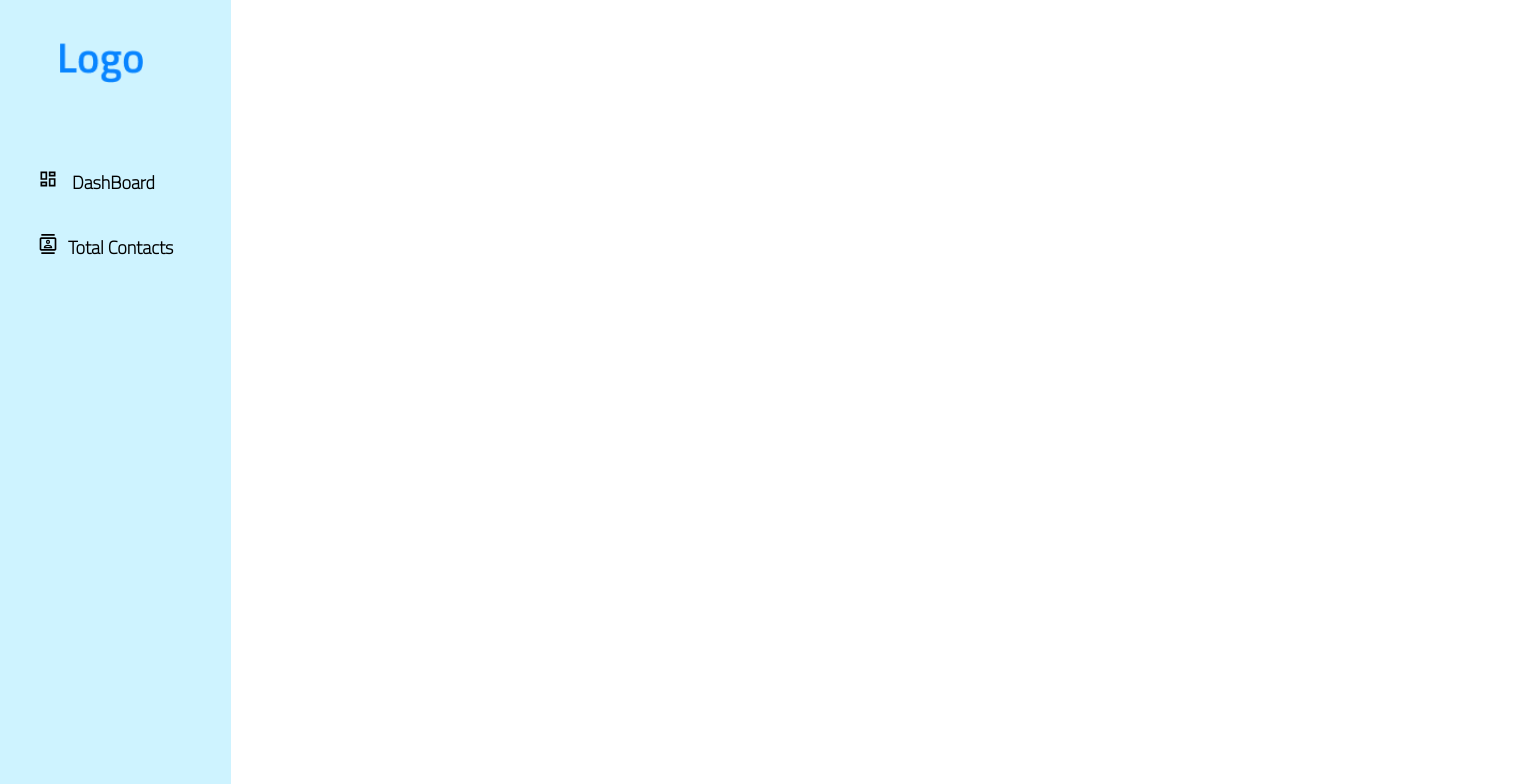
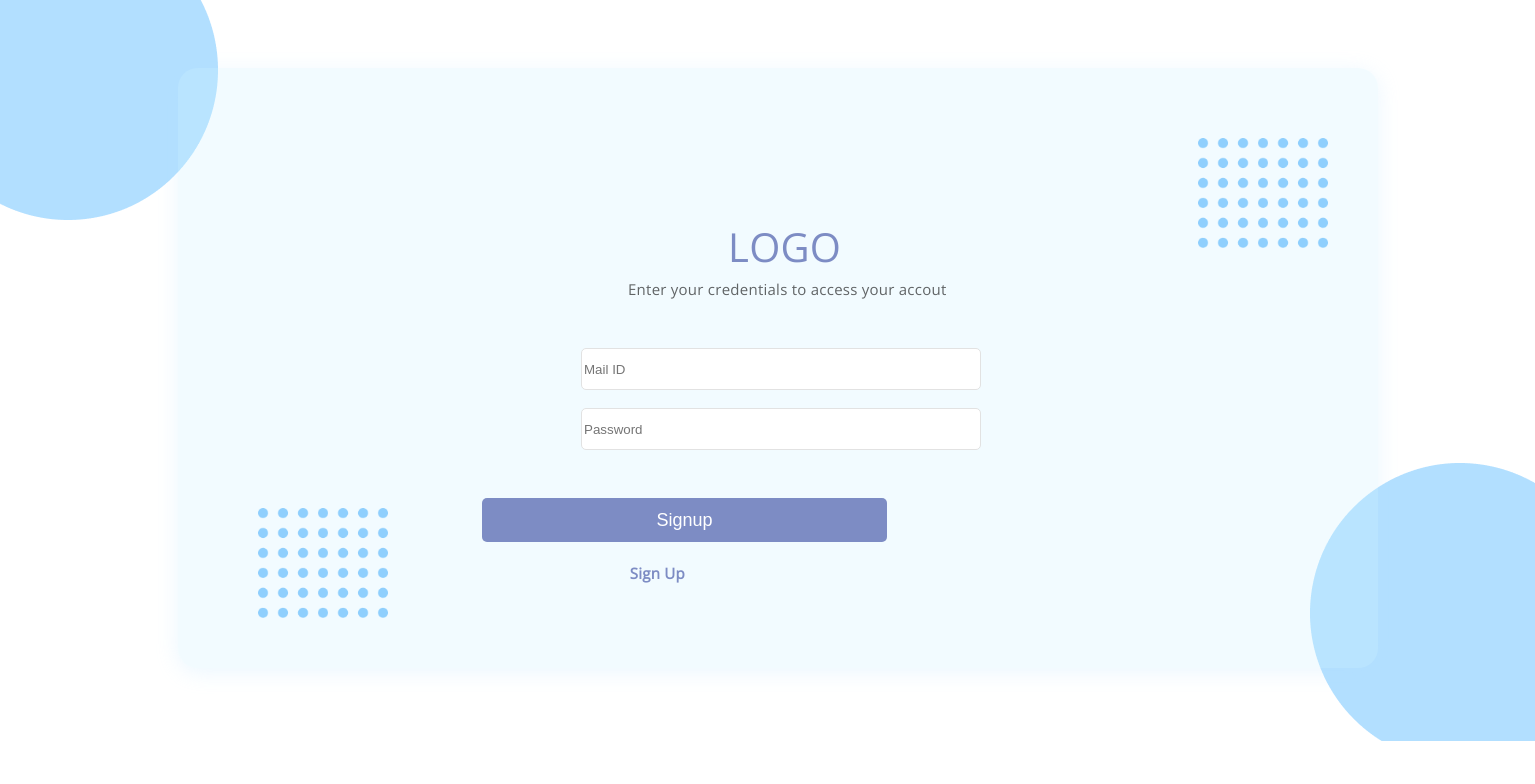
Before and after one commit to YogeshDhengale/Contacts-manager, a React (Create React App) app in the folder Frontend/: page / in a window 1280 px wide. Shown: the top 784 px of the page, 1535 px wide, since content can reach past the window. Built offline with nearby package versions, Linux system fonts and the light colour scheme.

Commit message:
login page design done

```diff
--- a/Frontend/public/index.html
+++ b/Frontend/public/index.html
@@ -8,14 +8,19 @@
   <meta name="theme-color" content="#000000" />
   <meta name="description" content="Web site created using create-react-app" />
   <link rel="apple-touch-icon" href="%PUBLIC_URL%/logo192.png" />
+  <link rel="preconnect" href="https://fonts.gstatic.com" crossorigin>
+  <link href="https://fonts.googleapis.com/css2?family=Open+Sans:wght@300&display=swap" rel="stylesheet">
   <link rel="preconnect" href="https://fonts.googleapis.com">
   <link rel="preconnect" href="https://fonts.gstatic.com" crossorigin>
   <link href="https://fonts.googleapis.com/css2?family=Titillium+Web:wght@200&display=swap" rel="stylesheet">
+  <link rel="preconnect" href="https://fonts.googleapis.com">
+  <link rel="preconnect" href="https://fonts.gstatic.com" crossorigin>
   <!--
       manifest.json provides metadata used when your web app is installed on a
       user's mobile device or desktop. See https://developers.google.com/web/fundamentals/web-app-manifest/
     -->
   <link rel="manifest" href="%PUBLIC_URL%/manifest.json" />
+
   <!--
       Notice the use of %PUBLIC_URL% in the tags above.
       It will be replaced with the URL of the `public` folder during the build.
@@ -25,7 +30,7 @@
       work correctly both with client-side routing and a non-root public URL.
       Learn how to configure a non-root public URL by running `npm run build`.
     -->
-  <title>React App</title>
+  <title>Contacts manager</title>
 </head>
 
 <body>
--- a/Frontend/src/Components/App.js
+++ b/Frontend/src/Components/App.js
@@ -1,11 +1,12 @@
 import React from "react";
+import Login from "./Login/Login";
 import SideNavBar from "./sideNavBar/SideNavBar";
 
 function App () {
 
   return (
     <div >
-     <SideNavBar></SideNavBar>
+     <Login></Login>
     </div>
   )
 }
--- a/Frontend/src/Components/Contacts-Page/Contacts-Page.jsx
+++ b/Frontend/src/Components/Contacts-Page/Contacts-Page.jsx
@@ -1,8 +1,9 @@
+import SideNavBar from "../sideNavBar/SideNavBar"
+
 const Contacts_page = ()=>{
     return (
-
         <>
-
+        <SideNavBar></SideNavBar>
         </>
     )
 
--- a/Frontend/src/Components/Login/Login.css
+++ b/Frontend/src/Components/Login/Login.css
@@ -0,0 +1,182 @@
+.login {
+    position: relative;
+    background: #FFFFFF;
+}
+
+.Elipse31 {
+    position: absolute;
+    width: 300px;
+    height: 300px;
+    left: -45px;
+    top: -44px;
+}
+
+.Elipse32 {
+    position: absolute;
+    margin: 0;
+    padding: 0;
+    left: 1300.89px;
+    top: 454px;
+}
+
+.logincard {
+    position: absolute;
+    width: 1200px;
+    height: 600px;
+    left: 170px;
+    top: 60px;
+    background: #CEF3FF;
+    box-shadow: 0px 4px 22px #B2DFFF;
+    border-radius: 20px;
+    display: flex;
+    opacity: 0.26;
+    justify-content: center;
+    align-items: center;
+    overflow: hidden;
+}
+
+.logo {
+    position: absolute;
+    width: 92px;
+    height: 18px;
+    left: 720px;
+    top: 230px;
+
+    font-family: 'Open Sans';
+    font-style: normal;
+    font-weight: 400;
+    font-size: 40px;
+    line-height: 18px;
+    /* identical to box height, or 45% */
+
+    display: flex;
+    align-items: center;
+    letter-spacing: 0.25px;
+
+    color: #7D8CC4;
+}
+
+.para {
+    position: absolute;
+    width: 328px;
+    height: 22px;
+    left: 620px;
+    top: 255px;
+    font-family: 'Open Sans';
+    font-style: normal;
+    font-weight: 400;
+    font-size: 15px;
+    line-height: 22px;
+    /* identical to box height, or 147% */
+
+    display: flex;
+    align-items: center;
+    text-align: center;
+    letter-spacing: 0.25px;
+
+    color: #000000;
+
+    opacity: 0.6;
+}
+
+.inputs>input {
+    margin: 10px;
+}
+
+.username {
+    box-sizing: border-box;
+    position: absolute;
+    height: 42px;
+    width: 400px;
+    left: 563px;
+    right: 639px;
+    top: 330px;
+    background: #FFFFFF;
+    border: 1px solid #E2E2E2;
+    border-radius: 5px;
+}
+
+
+.login-form {
+    width: 100%;
+    height: 100%;
+    display: flex;
+    justify-content: center;
+    align-items: center;
+    flex-direction: column;
+
+
+}
+
+
+.password {
+    box-sizing: border-box;
+    position: absolute;
+    height: 42px;
+    width: 400px;
+    left: 563px;
+    right: 639px;
+    top: 390px;
+    background: #FFFFFF;
+    border: 1px solid #E2E2E2;
+    border-radius: 5px;
+}
+
+
+.signup-btn {
+    width: 405px;
+    position: absolute;
+    left: 37.50%;
+    right: 36.98%;
+    top: 490px;
+    height: 44px;
+    bottom: 29.45%;
+    font-size: large;
+    color: white;
+    border: none;
+    outline: none;
+    background: #7D8CC4;
+    border-radius: 5px;
+}
+
+.signupLink {
+    position: absolute;
+    width: 57px;
+    height: 18px;
+    left: 48%;
+    top: 540px;
+
+    font-family: 'Open Sans';
+    font-style: normal;
+    font-weight: 600;
+    font-size: 15px;
+    line-height: 18px;
+
+    display: flex;
+    align-items: center;
+    letter-spacing: 0.25px;
+
+    color: #7D8CC4;
+}
+
+.groupOfDots {
+    position: absolute;
+    left: 1190px;
+    top: 130px;
+}
+
+.groupOfDots > img {
+    width: 130px;
+    height: 110px;
+}
+
+.groupOfDots2 {
+    position: absolute;
+    left: 250px;
+    top: 500px;
+}
+
+.groupOfDots2 > img {
+    width: 130px;
+    height: 110px;
+}
--- a/Frontend/src/Components/Login/Login.js
+++ b/Frontend/src/Components/Login/Login.js
@@ -1,9 +1,34 @@
 import React from 'react'
 import './Login.css'
+import Elipse from '../../assets/Ellipse31.png'
+import dots from '../../assets/Group 695.png'
+import Elipse2 from '../../assets/Ellipse 32.png'
 
 const Login = () => {
   return (
     <>
+    <div className="login">
+      <div className="Elipse31"><img src={Elipse} alt="" /></div>
+      <div className="Elipse32"><img src={Elipse2} alt="" /></div>
+      <div className="logincard">
+      </div>
+      <div className="groupOfDots">
+        <img src={dots} alt="" />
+      </div>
+      <div className="groupOfDots2">
+        <img src={dots} alt="" />
+      </div>
+      <div className="logo">LOGO</div>
+      <p className='para'>Enter your credentials to access your accout</p>
+        <form action="" className="login-form">
+          <div className="inputs">
+            <input type="text" name="" id="" className="username" placeholder='Mail ID'/><br />
+            <input type="password" name="" id="" className="password" placeholder='Password'/>
+          </div>
+          <button className='signup-btn'>Signup</button>
+          <a href="/signup" className='signupLink'>Sign Up</a>
+        </form>
+    </div>
     </>
   )
 }
```
Also changed, not shown: Frontend/src/Components/SignUp/SignUp.jsx (+13 -1 lines), Frontend/src/assets/Ellipse31.png (renamed from Frontend/src/assets/Ellipse 31.png), Frontend/src/assets/Logo1.png (renamed from Frontend/src/assets/Logo (1).png).
